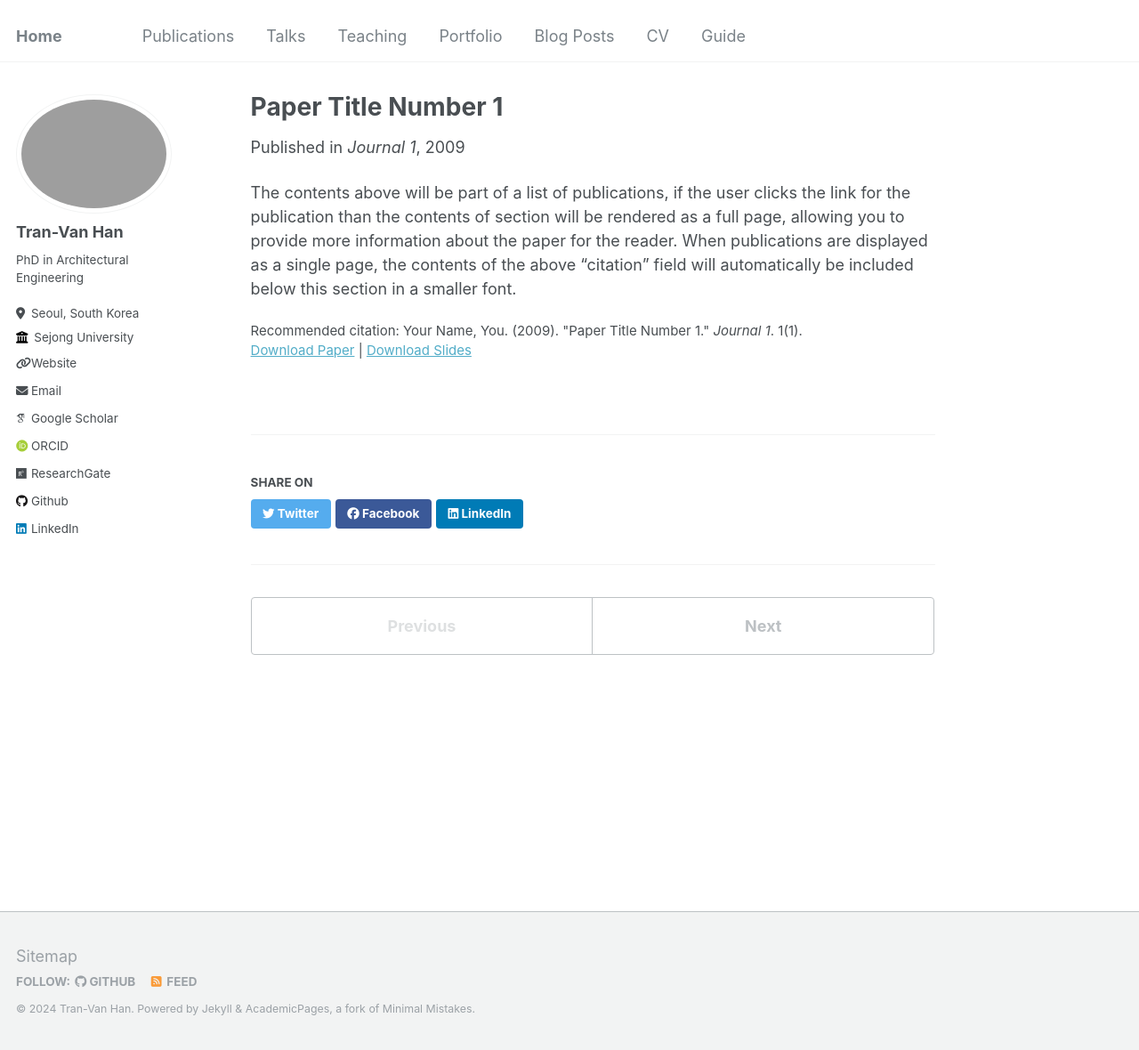
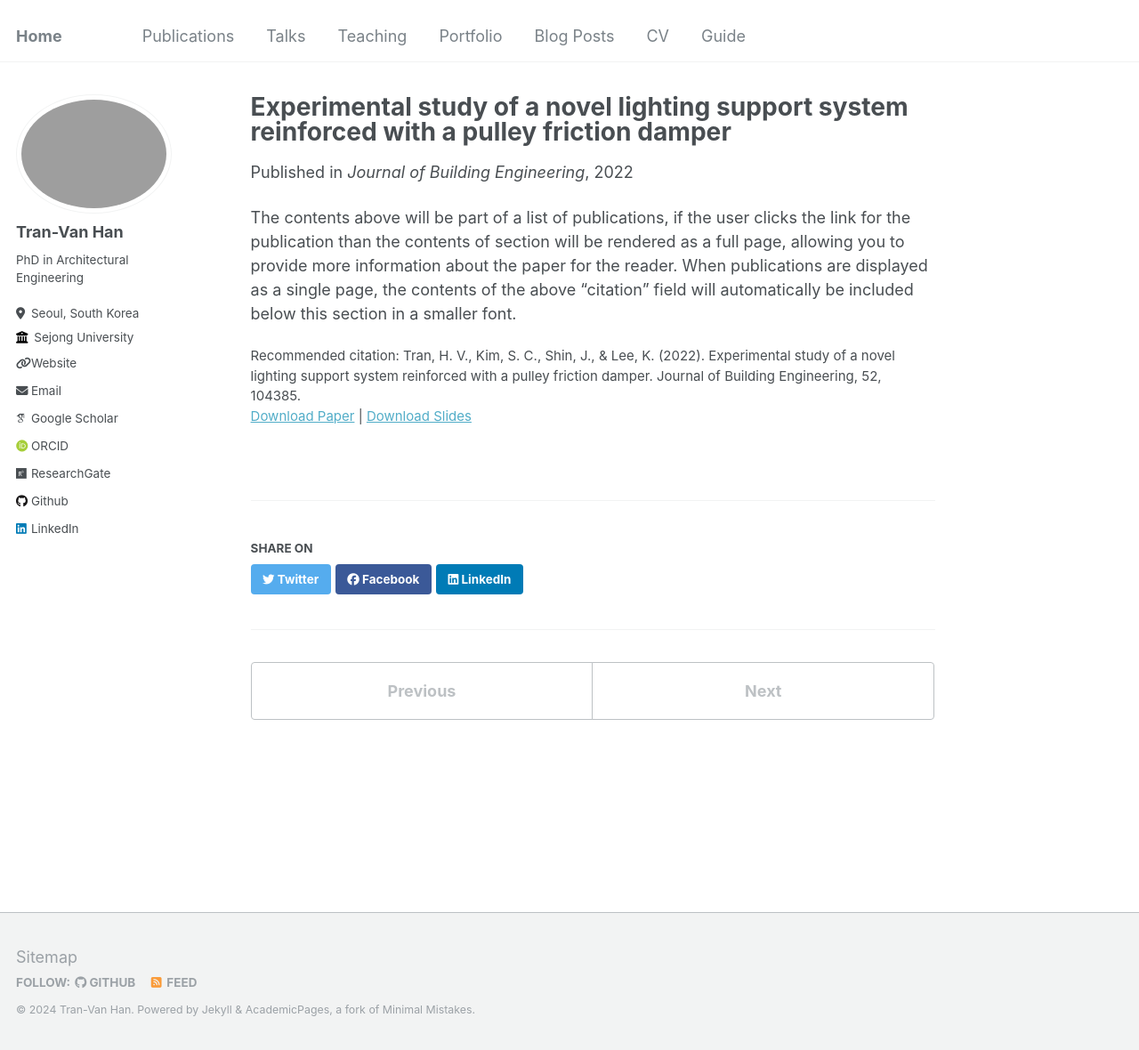
Before and after one commit to tranhan1405/tranhan1405.github.io, a Jekyll site: the page built from _publications/2009-10-01-paper-title-number-1.md, in a window 1280 px wide and 1180 px high. Shown: the whole window at 89% size. Built offline with Jekyll 4.4.1, drawn with Linux system fonts in a browser that asks for light colours; some web fonts are replaced.

Commit message:
Update 2009-10-01-paper-title-number-1.md

```diff
--- a/_publications/2009-10-01-paper-title-number-1.md
+++ b/_publications/2009-10-01-paper-title-number-1.md
@@ -1,13 +1,13 @@
 ---
-title: "Paper Title Number 1"
+title: "Experimental study of a novel lighting support system reinforced with a pulley friction damper"
 collection: publications
 permalink: /publication/2009-10-01-paper-title-number-1
 excerpt: 'This paper is about the number 1. The number 2 is left for future work.'
-date: 2009-10-01
-venue: 'Journal 1'
+date: 2022-03-26
+venue: 'Journal of Building Engineering'
 slidesurl: 'http://academicpages.github.io/files/slides1.pdf'
-paperurl: 'http://academicpages.github.io/files/paper1.pdf'
-citation: 'Your Name, You. (2009). &quot;Paper Title Number 1.&quot; <i>Journal 1</i>. 1(1).'
+paperurl: 'http://tranhan1405.github.io/files/Experimental study of a novel lighting support system reinforced with a pulley friction damper.pdf'
+citation: 'Tran, H. V., Kim, S. C., Shin, J., & Lee, K. (2022). Experimental study of a novel lighting support system reinforced with a pulley friction damper. Journal of Building Engineering, 52, 104385.'
 ---
 
 The contents above will be part of a list of publications, if the user clicks the link for the publication than the contents of section will be rendered as a full page, allowing you to provide more information about the paper for the reader. When publications are displayed as a single page, the contents of the above "citation" field will automatically be included below this section in a smaller font.
```
